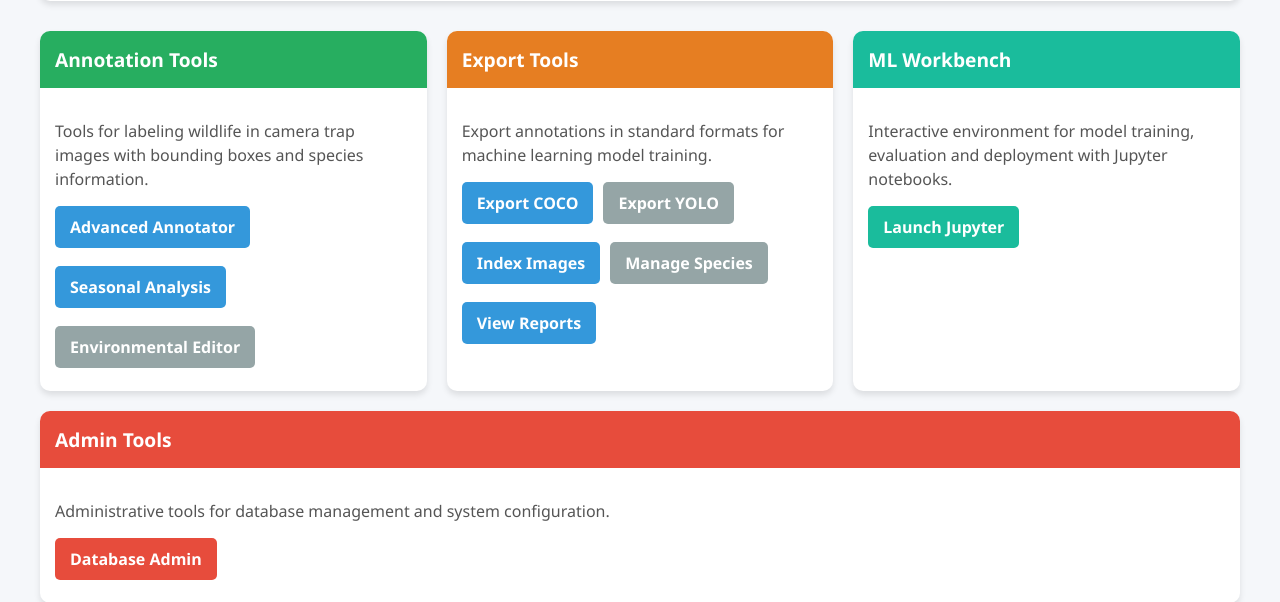
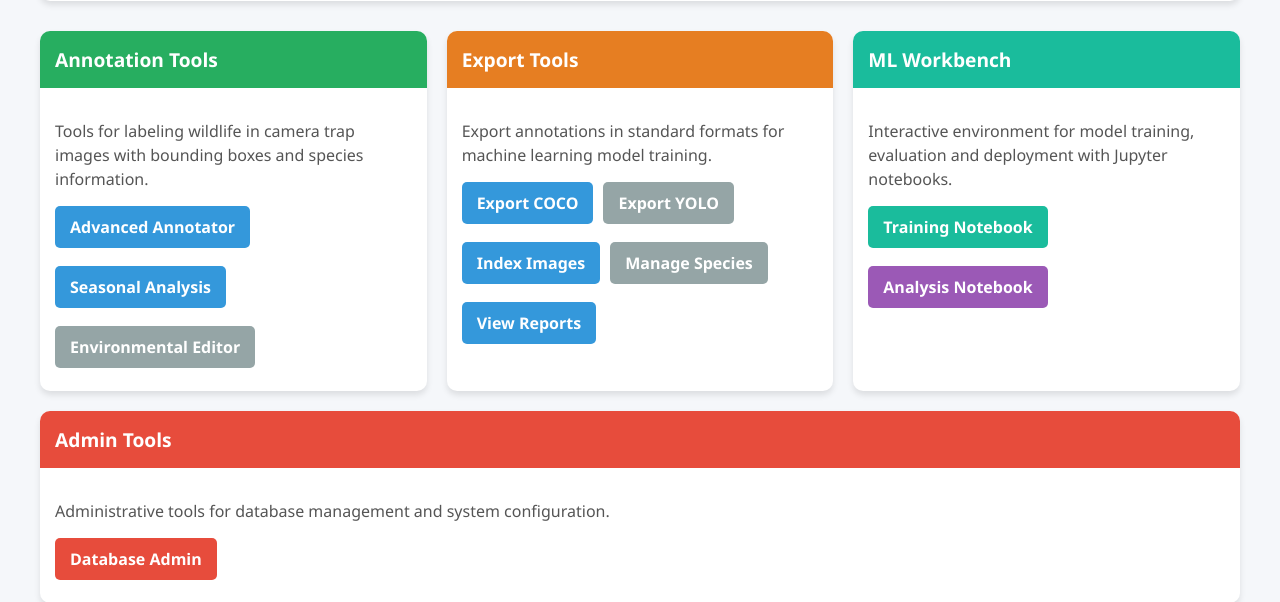
Before and after one commit to peter1998/WildlifeDetectionSystem, a Flask app: page / in a window 1280 px wide. Shown: the part 388-990 px from the top of the page. Run offline with Flask 3, Linux system fonts and the light colour scheme; data that the repository does not hold is empty.

Commit message:
Dashboard UPdate

```diff
--- a/api/app/templates/dashboard.html
+++ b/api/app/templates/dashboard.html
@@ -188,6 +188,14 @@
             background-color: #16a085;
         }
 
+        .button-analysis {
+            background-color: #9b59b6;
+        }
+
+        .button-analysis:hover {
+            background-color: #8e44ad;
+        }
+
         .progress-bar {
             height: 10px;
             background-color: #ecf0f1;
@@ -278,6 +286,7 @@
                         <a href="#" id="export-yolo-btn" class="button button-secondary">Export YOLO</a>
                         <a href="#" id="index-images-btn" class="button">Index Images</a>
                         <a href="#" id="manage-species-btn" class="button button-secondary">Manage Species</a>
+                        <a href="#" id="view-reports-btn" class="button">View Reports</a>
                     </div>
                 </div>
             </div>
@@ -288,7 +297,8 @@
                 <div class="card-content">
                     <p class="card-description">Interactive environment for model training, evaluation and deployment with Jupyter notebooks.</p>
                     <div class="button-group">
-                        <a href="#" id="launch-jupyter-btn" class="button button-ml">Launch Jupyter</a>
+                        <a href="#" id="launch-jupyter-btn" class="button button-ml">Training Notebook</a>
+                        <a href="#" id="launch-analysis-notebook-btn" class="button button-analysis">Analysis Notebook</a>
                     </div>
                 </div>
             </div>
@@ -357,6 +367,40 @@
                 buttonElement.style.opacity = '1';
                 buttonElement.textContent = originalText;
             }
+        }
+
+        // Function to open JupyterLab with a specific file
+        function openJupyterLabFile(filePath) {
+            // Base URL for JupyterLab
+            const baseUrl = "http://localhost:8888";
+
+            // Generate a random workspace ID (auto-X) to avoid conflicts
+            const workspaceId = "auto-" + Math.random().toString(36).substring(2, 3).toUpperCase();
+
+            // Construct the URL - UPDATED WITH CORRECT PATHS
+            const jupyterUrl = `${baseUrl}/lab/workspaces/${workspaceId}/tree${filePath}`;
+
+            console.log("Opening JupyterLab at:", jupyterUrl);
+
+            // Open in a new tab
+            window.open(jupyterUrl, '_blank');
+        }
+
+        // Function to open JupyterLab at the folder level
+        function openJupyterLabFolder(folderPath) {
+            // Base URL for JupyterLab
+            const baseUrl = "http://localhost:8888";
+
+            // Generate a random workspace ID (auto-X) to avoid conflicts
+            const workspaceId = "auto-" + Math.random().toString(36).substring(2, 3).toUpperCase();
+
+            // Construct the URL to open JupyterLab at the folder level
+            const folderUrl = `${baseUrl}/lab/workspaces/${workspaceId}/tree${folderPath}`;
+
+            console.log("Opening JupyterLab folder at:", folderUrl);
+
+            // Open in a new tab
+            window.open(folderUrl, '_blank');
         }
 
         // Set up existing button click handlers
@@ -487,29 +531,12 @@
             }
         }
 
-        document.addEventListener('DOMContentLoaded', function() {
-            // Find the export tools button group
-            const exportButtonGroup = document.querySelector('.card-export .button-group');
+        // View Reports button handler
+        document.getElementById('view-reports-btn').addEventListener('click', function(e) {
+            e.preventDefault();
 
-            if (exportButtonGroup) {
-                // Create a "View Reports" button
-                const viewReportsBtn = document.createElement('a');
-                viewReportsBtn.href = '#';
-                viewReportsBtn.id = 'view-reports-btn';
-                viewReportsBtn.className = 'button';
-                viewReportsBtn.textContent = 'View Reports';
-
-                // Add click handler
-                viewReportsBtn.addEventListener('click', function(e) {
-                    e.preventDefault();
-
-                    const reportsDir = `/home/peter/Desktop/TU PHD/WildlifeDetectionSystem/reports`;
-                    alert(`Reports are saved in:\n${reportsDir}\n\nCheck this directory to view generated reports.`);
-                });
-
-                // Add to the button group
-                exportButtonGroup.appendChild(viewReportsBtn);
-            }
+            const reportsDir = `/home/peter/Desktop/TU PHD/WildlifeDetectionSystem/reports`;
+            alert(`Reports are saved in:\n${reportsDir}\n\nCheck this directory to view generated reports.`);
         });
 
         document.getElementById('seasonal-analysis-btn').addEventListener('click', function(e) {
@@ -544,45 +571,35 @@
             }
         });
 
-        // New handler for Launch Jupyter button
-        document.getElementById('launch-jupyter-btn').addEventListener('click', async function(e) {
+        // Training Notebook button handler - Now opening folder level instead
+        document.getElementById('launch-jupyter-btn').addEventListener('click', function(e) {
             e.preventDefault();
             const originalText = this.textContent;
             setButtonLoading(this, true);
 
             try {
-                // Try to check if Jupyter is already running
-                const statusResponse = await fetch('/api/jupyter/status');
-                if (statusResponse.ok) {
-                    const statusData = await statusResponse.json();
+                // Instead of trying to open a specific file, open the training folder
+                openJupyterLabFolder('/training/wildlife_model.ipynb');
+            } catch (error) {
+                console.error('Error launching training folder:', error);
+                alert('Error launching training folder. See console for details.');
+            } finally {
+                setButtonLoading(this, false, originalText);
+            }
+        });
 
-                    if (statusData.running) {
-                        // If already running, open it in a new tab
-                        window.open(statusData.url, '_blank');
-                    } else {
-                        // Start Jupyter
-                        const startResponse = await fetch('/api/jupyter/start');
-                        if (startResponse.ok) {
-                            const startData = await startResponse.json();
+        // Analysis Notebook button handler - Now opening folder level instead
+        document.getElementById('launch-analysis-notebook-btn').addEventListener('click', function(e) {
+            e.preventDefault();
+            const originalText = this.textContent;
+            setButtonLoading(this, true);
 
-                            if (startData.success) {
-                                console.log("Jupyter Lab started successfully");
-                                // Open in a new tab
-                                window.open(startData.url, '_blank');
-                            } else {
-                                alert("Failed to start Jupyter Lab: " + startData.message);
-                            }
-                        } else {
-                            alert("Failed to communicate with Jupyter API. Server returned " + startResponse.status);
-                        }
-                    }
-                } else {
-                    // If the status endpoint doesn't exist or returns error
-                    alert("Jupyter integration not available. Please make sure the Jupyter API is enabled.");
-                }
+            try {
+                // Instead of trying to open a specific file, open the training folder
+                openJupyterLabFolder('/training/training.ipynb');
             } catch (error) {
-                console.error('Error launching Jupyter:', error);
-                alert('Error launching Jupyter. Make sure you have Jupyter Lab installed.');
+                console.error('Error launching training folder:', error);
+                alert('Error launching training folder. See console for details.');
             } finally {
                 setButtonLoading(this, false, originalText);
             }
```
Also changed, not shown: reports/model_analysis_20250504_1104/model_analysis_report.md (added, +48 -0 lines), reports/model_analysis_20250504_1104/class_performance.png (added), reports/model_analysis_20250504_1104/confidence_threshold_analysis.png (added), reports/model_analysis_20250504_1104/group_performance.png (added), 1 other file.
